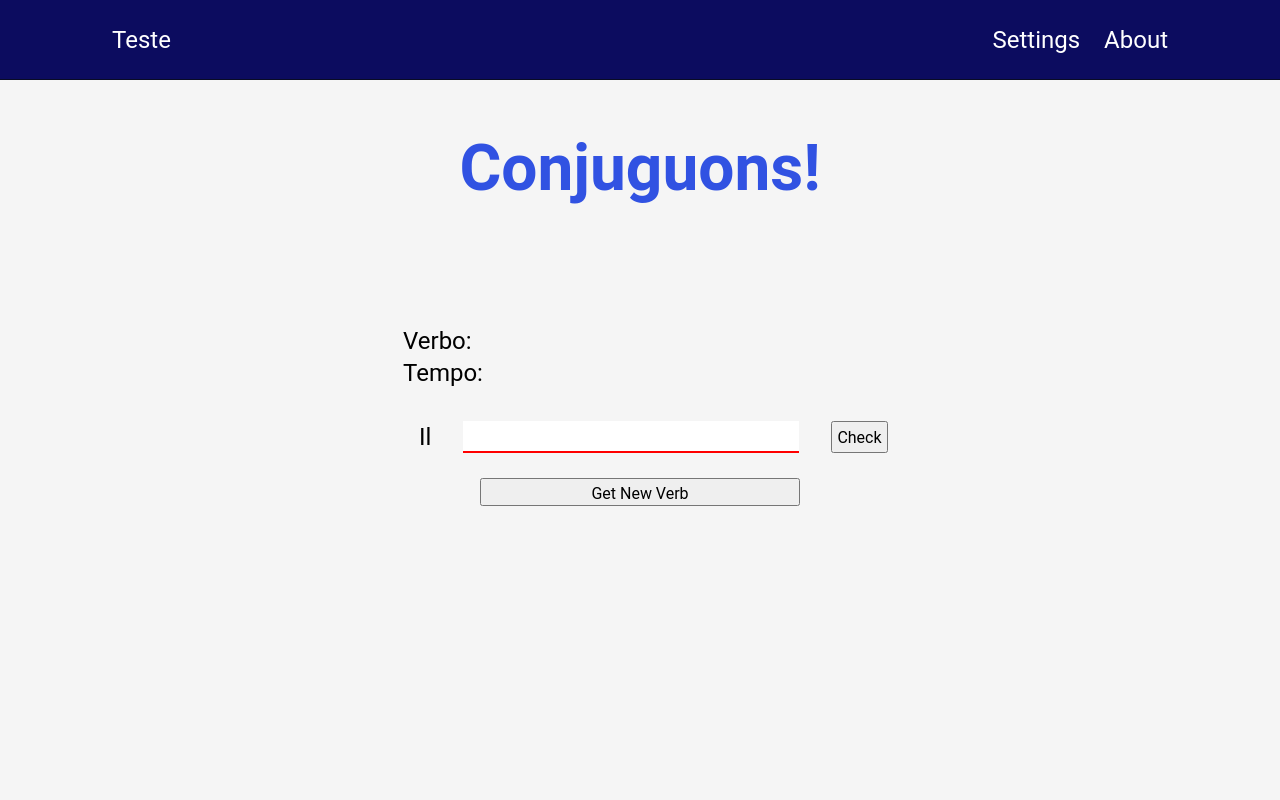
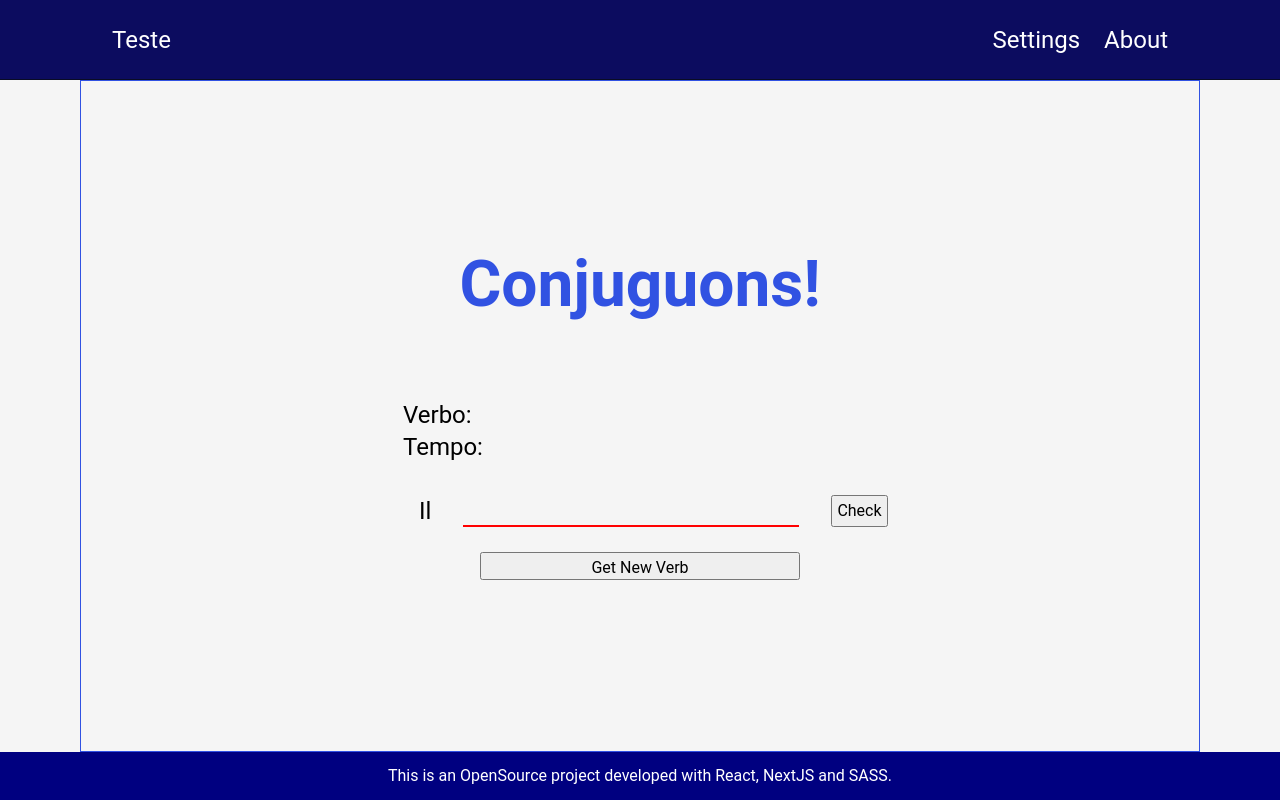
Before and after one commit to flaviobvds/conjuguons, a Next.js app: page / in a window 1280 px wide. Built offline with nearby package versions, Linux system fonts and the light colour scheme.

Commit message:
created footer

```diff
--- /dev/null
+++ b/src/components/Footer/footer.module.scss
@@ -0,0 +1,8 @@
+.footer {
+    height: 3rem;
+    color: white;
+    font-size: 1rem;
+    text-align: center;
+    line-height: 3rem;
+    background-color: navy;
+}
--- /dev/null
+++ b/src/components/Footer/index.tsx
@@ -0,0 +1,9 @@
+import style from './footer.module.scss'
+
+export function Footer() {
+    return(
+        <div className={style.footer}>
+            This is an OpenSource project developed with React, NextJS and SASS.
+        </div>
+    )
+}
--- a/src/components/QuestionContainer/questioncontainer.module.scss
+++ b/src/components/QuestionContainer/questioncontainer.module.scss
@@ -1,25 +1,31 @@
 .contentContainer {
     max-width: 1120px;
     margin: 0 auto;
-    margin-top: 1rem;
+    //margin-top: 1rem;
     padding: 0 2rem;
-    height: calc(100vh - 20rem);
+    //height: 100%;
+    height: calc(100vh - 5rem - 3rem);
     align-content: center;
     //border: 1px solid blue;
     //background-color: red;
-    display: grid;
-    grid-template-rows: 1fr 3fr;
+    display: flex;
+    flex-direction: column;
+    //display: grid;
+    //grid-template-rows: 1fr 3fr;
     align-items: center;
     justify-items: center;
-    //justify-content: center;
+    justify-content: center;
+    border: 1px solid #3152e2;
 }
 
 .titleContainer {
+    width: 100%;
     //background-color: green;
     color: #3152e2;
     font-size: 2rem;
-    align-items: center;
-    margin-top: 1.5rem;
+    text-align: center;
+    //margin-top: 1.5rem;
+    margin-bottom: 2rem;
 }
 
 .questionContainer {
@@ -83,6 +89,7 @@
     border-left: none;
     border-right: none;
     font-size: 1.5rem;
+    background-color: whitesmoke;
     //background-color: greenyellow;
 
     &:focus {
--- a/src/pages/index.tsx
+++ b/src/pages/index.tsx
@@ -6,6 +6,7 @@
 
 import styles from './home.module.scss'
 import { Header } from '@/components/Header';
+import { Footer } from '@/components/Footer';
 
 export default function Home() {
     const settings = {
@@ -32,6 +33,7 @@
 
             <Header />
             <QuestionContainer questionsettings={settings} lang={lang}/>
+            <Footer/>
             <SettingsModal
                 isOpen={isSettingsModalOpen}
                 onRequestClose={handleCloseSettingsModal}
```
